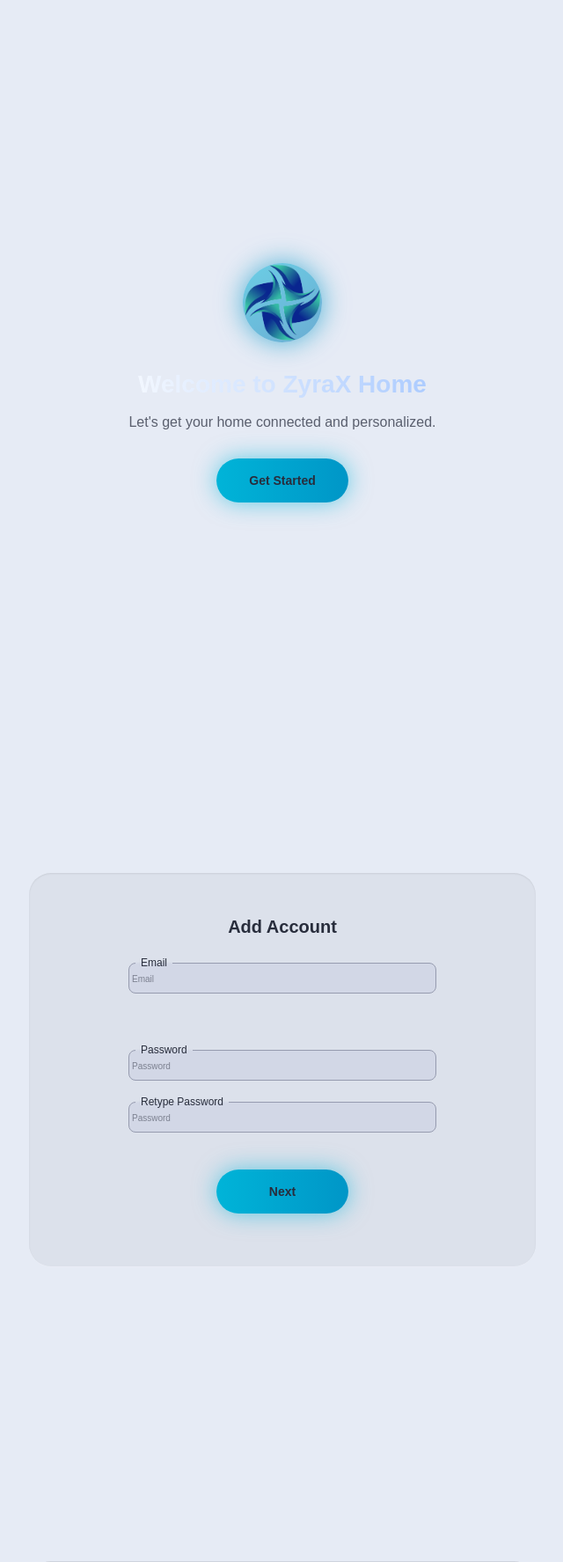
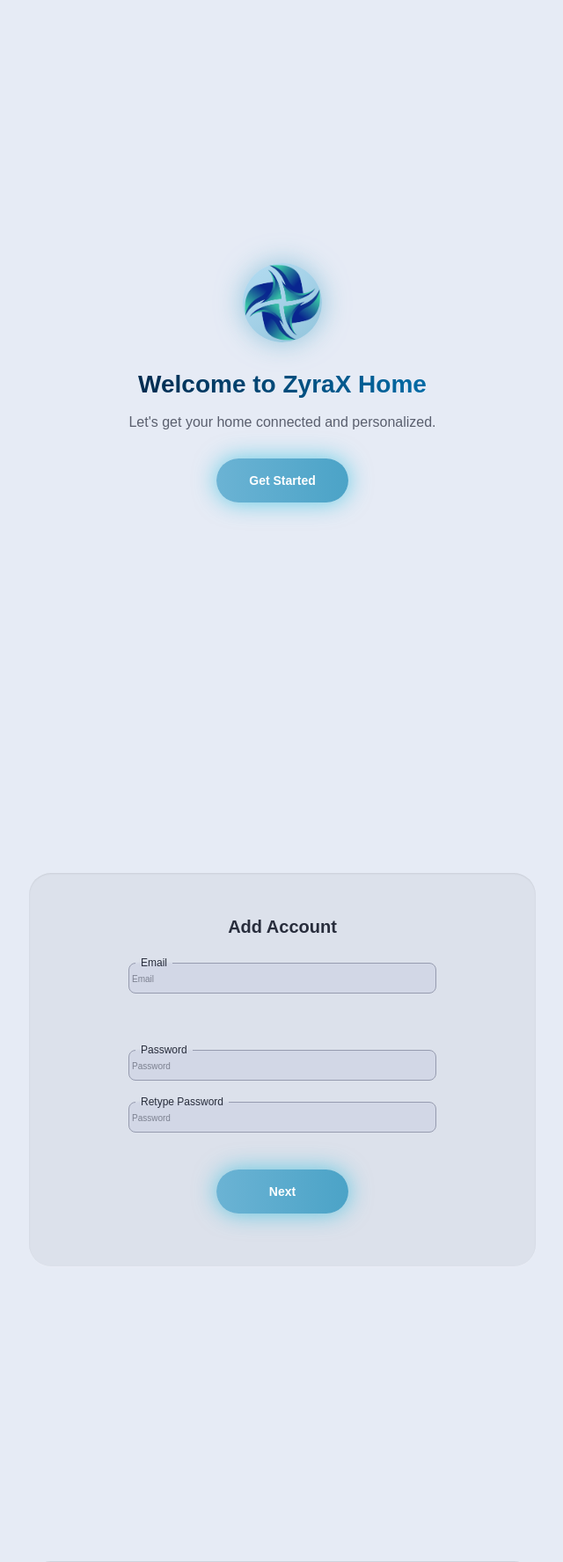
Before and after one commit to LukedeMunk/zyrax-home-main-controller, a Python web app: template application/templates/initial_setup.html in a window 1280 px wide. Shown: the top 1775 px of the page at 88% size, without its empty margins (319-959 px from the left). Run offline with Jinja, Linux system fonts and the light colour scheme; the template is opened without the code that fills it, so the values that code supplies are empty.

Commit message:
Added light theme support

```diff
--- a/application/static/css/styles_welcome_screen.css
+++ b/application/static/css/styles_welcome_screen.css
@@ -10,6 +10,58 @@
  *          https://github.com/LukedeMunk/zyrax-home-main-controller
  */
 /******************************************************************************/
+/* Dark theme (default) */
+:root,
+:root.dark {
+    /* Brand colors */
+    --color-primary-light: #00b4d8;
+    --color-primary-dark: #0096c7;
+    --color-primary-mid: #0076b6;
+
+    /* Transparent variants */
+    --color-primary-light-50: #00b4d888;
+    --color-primary-dark-50: #0076b688;
+    --color-primary-mid-66: #0096c7aa;
+    --color-primary-light-80: #00b4d8cc;
+    --color-primary-light-1-pulse: #00b4d888;
+    --color-primary-light-2-pulse: #00b4d8aa;
+
+    /* Text colors */
+    --color-text-gradient-start: #ffffff;
+    --color-text-gradient-end: #a0c4ff;
+    --button-text: var(--text);
+
+    /* Shadows */
+    --shadow-primary: 0 0 30px var(--color-primary-mid-66);
+    --shadow-hover: 0 0 30px var(--color-primary-light-80);
+}
+
+/* Light theme */
+:root.light {
+    /* Brand colors */
+    --color-primary-light: #6bb3d4;
+    --color-primary-dark: #4ba3c7;
+    --color-primary-mid: #66b3d1;
+
+    /* Transparent variants */
+    --color-primary-light-50: #89cff088;
+    --color-primary-dark-50: #4ba3c788;
+    --color-primary-mid-66: #66b3d1aa;
+    --color-primary-light-80: #89cff0cc;
+    --color-primary-light-1-pulse: #00b4d888;
+    --color-primary-light-2-pulse: #00b4d8aa;
+
+    /* Text colors */
+    --color-text-gradient-start: #001f3f;
+    --color-text-gradient-end: #0077b6;
+    --button-text: #ffffff;
+
+    /* Shadows */
+    --shadow-primary: 0 0 30px var(--color-primary-mid-66);
+    --shadow-hover: 0 0 30px var(--color-primary-light-80);
+}
+
+/* General layout */
 html, body {
     overflow: hidden;
 }
@@ -30,8 +82,8 @@ nav {
     width: 90px;
     height: 90px;
     border-radius: 50%;
-    background: linear-gradient(145deg, #00b4d888, #0076b688);
-    box-shadow: 0 0 30px #0096c7aa;
+    background: linear-gradient(145deg, var(--color-primary-light-50), var(--color-primary-dark-50));
+    box-shadow: var(--shadow-primary);
     animation: logoFadeIn 2s ease forwards;
     opacity: 0;
 }
@@ -53,7 +105,7 @@ nav {
     font-size: var(--font-size-h1);
     font-weight: 600;
     text-align: center;
-    background: linear-gradient(90deg, #ffffff, #a0c4ff);
+    background: linear-gradient(90deg, var(--color-text-gradient-start), var(--color-text-gradient-end));
     -webkit-background-clip: text;
     -webkit-text-fill-color: transparent;
     opacity: 0;
@@ -78,12 +130,13 @@ nav {
 }
 
 button, .button {
+    color: var(--button-text);
     width: 150px;
     height: 50px;
     font-size: var(--font-size-p);
     margin-top: 32px;
     border-radius: 50px;
-    background: linear-gradient(90deg, #00b4d8, #0096c7);
+    background: linear-gradient(90deg, var(--color-primary-light), var(--color-primary-dark));
     cursor: pointer;
     animation: pulse 3s infinite ease-in-out;
     transition: transform 0.2s ease, box-shadow 0.3s ease !important;
@@ -91,9 +144,9 @@ button, .button {
 
 button:hover, .button:hover {
     transform: scale(1.05) !important;
-    box-shadow: 0 0 30px #00b4d8cc !important;
+    box-shadow: var(--shadow-hover) !important;
     border-radius: 50px;
-    background: linear-gradient(90deg, #00b4d8, #0096c7);
+    background: linear-gradient(90deg, var(--color-primary-light), var(--color-primary-dark));
 }
 
 @keyframes buttonFadeIn {
@@ -102,6 +155,6 @@ button:hover, .button:hover {
 }
 
 @keyframes pulse {
-    0%, 100% { box-shadow: 0 0 20px #00b4d888; }
-    50% { box-shadow: 0 0 40px #00b4d8aa; }
+    0%, 100% { box-shadow: 0 0 20px var(--color-primary-light-1-pulse); }
+    50% { box-shadow: 0 0 40px var(--color-primary-light-2-pulse); }
 }
```
